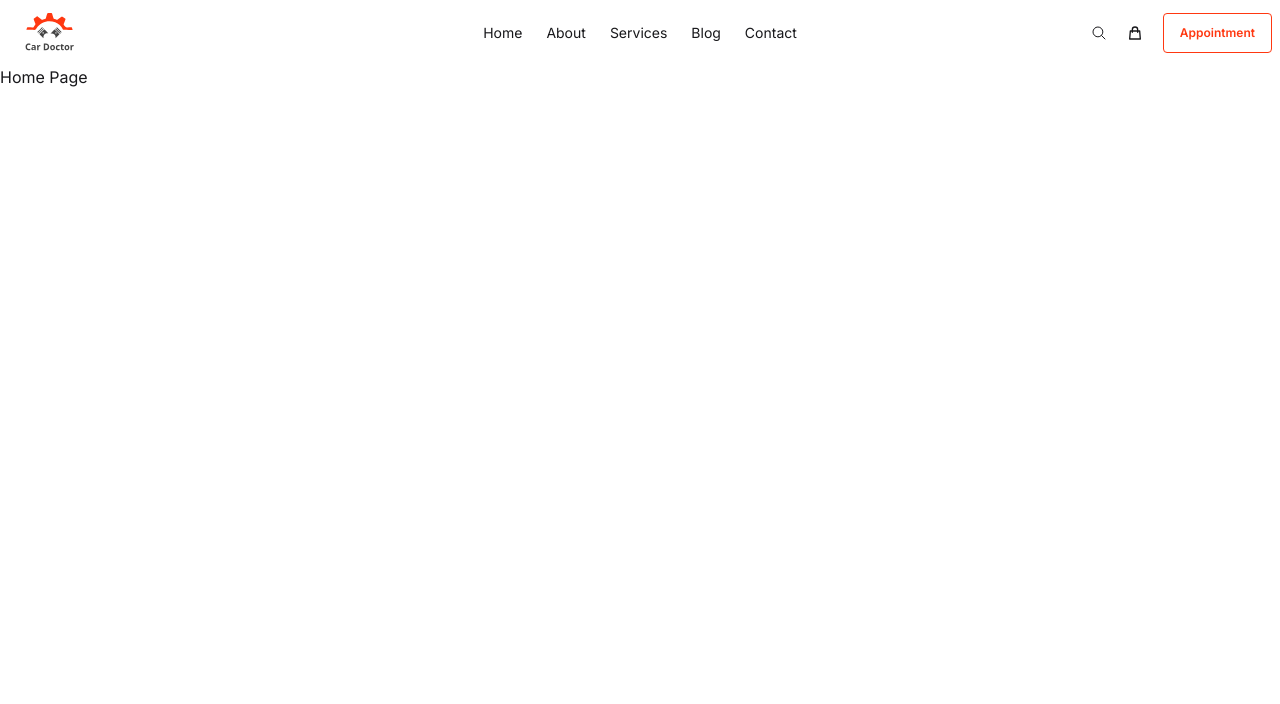
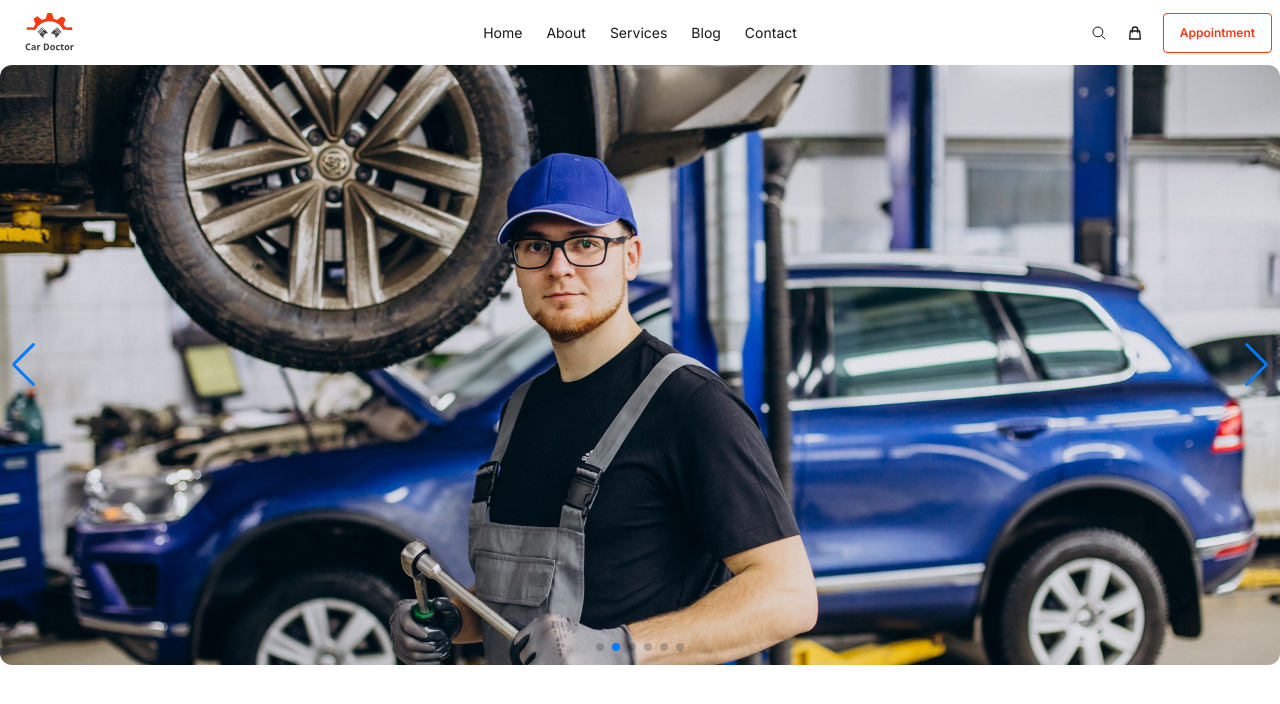
Before and after one commit to MD-Moniruzzaman-Arafat/web-project-19-client, a React (Vite) app: page / in a window 1280 px wide. Shown: the top 704 px of the page. Built offline with nearby package versions, Linux system fonts and the light colour scheme.

Commit message:
carousel component design

```diff
--- a/package.json
+++ b/package.json
@@ -15,6 +15,7 @@
     "react-dom": "^19.1.1",
     "react-icons": "^5.5.0",
     "react-router": "^7.8.2",
+    "swiper": "^11.2.10",
     "tailwindcss": "^4.1.12"
   },
   "devDependencies": {
--- /dev/null
+++ b/src/components/carousel/Carousel.jsx
@@ -0,0 +1,56 @@
+import banner1 from '../../assets/images/banner/1.jpg'
+import banner2 from '../../assets/images/banner/2.jpg'
+import banner3 from '../../assets/images/banner/3.jpg'
+import banner4 from '../../assets/images/banner/4.jpg'
+import banner5 from '../../assets/images/banner/5.jpg'
+import banner6 from '../../assets/images/banner/6.jpg'
+
+// Import Swiper styles
+import 'swiper/css'
+import 'swiper/css/navigation'
+import 'swiper/css/pagination'
+
+// import required modules
+import { Autoplay, Navigation, Pagination } from 'swiper/modules'
+import { SwiperSlide } from 'swiper/react'
+// Import Swiper React components
+import { Swiper } from 'swiper/react'
+export default function Carousel() {
+  return (
+    <>
+      <Swiper
+        spaceBetween={30}
+        centeredSlides={true}
+        autoplay={{
+          delay: 2500,
+          disableOnInteraction: false,
+        }}
+        pagination={{
+          clickable: true,
+        }}
+        navigation={true}
+        modules={[Autoplay, Pagination, Navigation]}
+        className="mySwiper container mx-auto max-h-[600px] rounded-xl"
+      >
+        <SwiperSlide>
+          <img src={banner1} alt="Banner 1" />
+        </SwiperSlide>
+        <SwiperSlide>
+          <img src={banner2} alt="Banner 2" />
+        </SwiperSlide>
+        <SwiperSlide>
+          <img src={banner3} alt="Banner 3" />
+        </SwiperSlide>
+        <SwiperSlide>
+          <img src={banner4} alt="Banner 4" />
+        </SwiperSlide>
+        <SwiperSlide>
+          <img src={banner5} alt="Banner 5" />
+        </SwiperSlide>
+        <SwiperSlide>
+          <img src={banner6} alt="Banner 6" />
+        </SwiperSlide>
+      </Swiper>
+    </>
+  )
+}
--- a/src/pages/HomePage.jsx
+++ b/src/pages/HomePage.jsx
@@ -1,7 +1,9 @@
+import Carousel from '../components/carousel/Carousel'
+
 export default function HomePage() {
   return (
     <>
-      <h1>Home Page</h1>
+      <Carousel />
     </>
   )
 }
```
Also changed, not shown: 1 other file (tests, documents, lock files or other folders).
